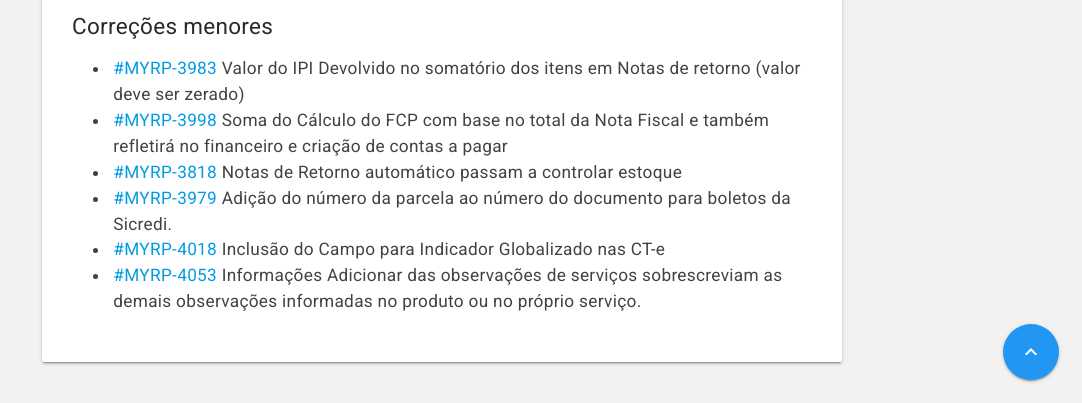
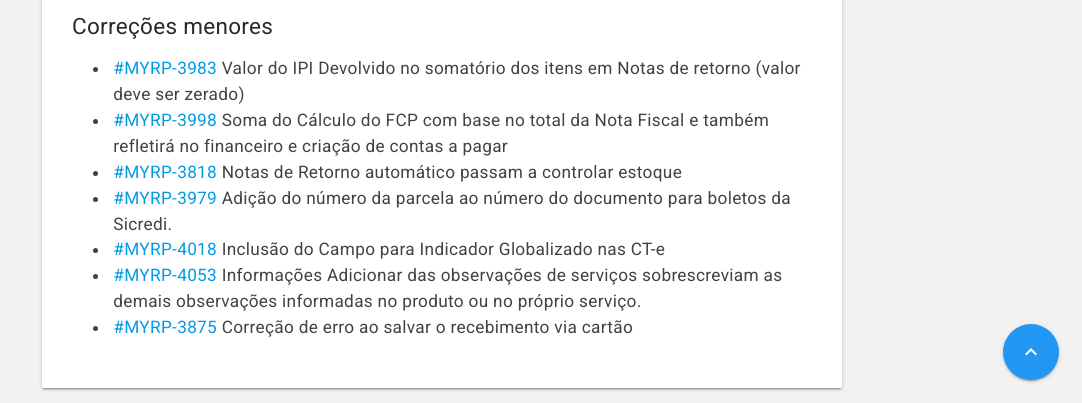
Before and after one commit to myrp-maicon/changelog-myrp, a Jekyll site: the page built from docs/myrp/19.04.01.md, in a window 1280 px wide and 900 px high, scrolled down 2040 px, cut to the strip 497-900 px from the top of the window. Shown: the whole strip, without its empty margins (198-1280 px from the left). Built offline with Jekyll 4.4.1, drawn with Linux system fonts in a browser that asks for light colours; nearby versions of some CDN libraries; our own code applies the rules of GitHub Pages for plain Markdown files; the repository's description, which GitHub fills in, is left out.

Commit message:
AD:MYRP-3875
Correção de erro ao salvar o recebimento via cartão

```diff
--- a/docs/myrp/19.04.01.md
+++ b/docs/myrp/19.04.01.md
@@ -29,3 +29,4 @@
 * [#MYRP-3979](https://devmyrp.atlassian.net/browse/MYRP-3979) Adição do número da parcela ao número do documento para boletos da Sicredi.
 * [#MYRP-4018](https://devmyrp.atlassian.net/browse/MYRP-4018) Inclusão do Campo para Indicador Globalizado nas CT-e
 * [#MYRP-4053](https://devmyrp.atlassian.net/browse/MYRP-4053) Informações Adicionar das observações de serviços sobrescreviam as demais observações informadas no produto ou no próprio serviço.
+* [#MYRP-3875](https://devmyrp.atlassian.net/browse/MYRP-3875) Correção de erro ao salvar o recebimento via cartão
```
